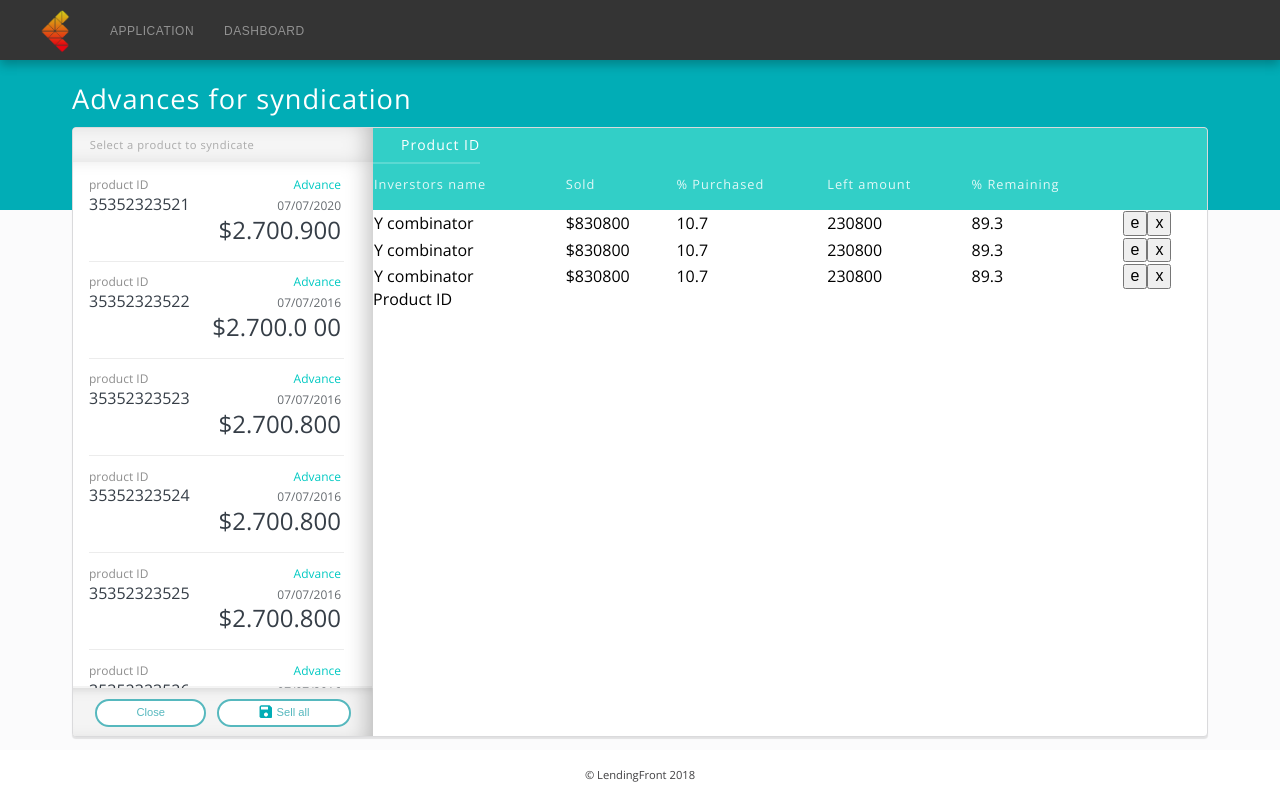
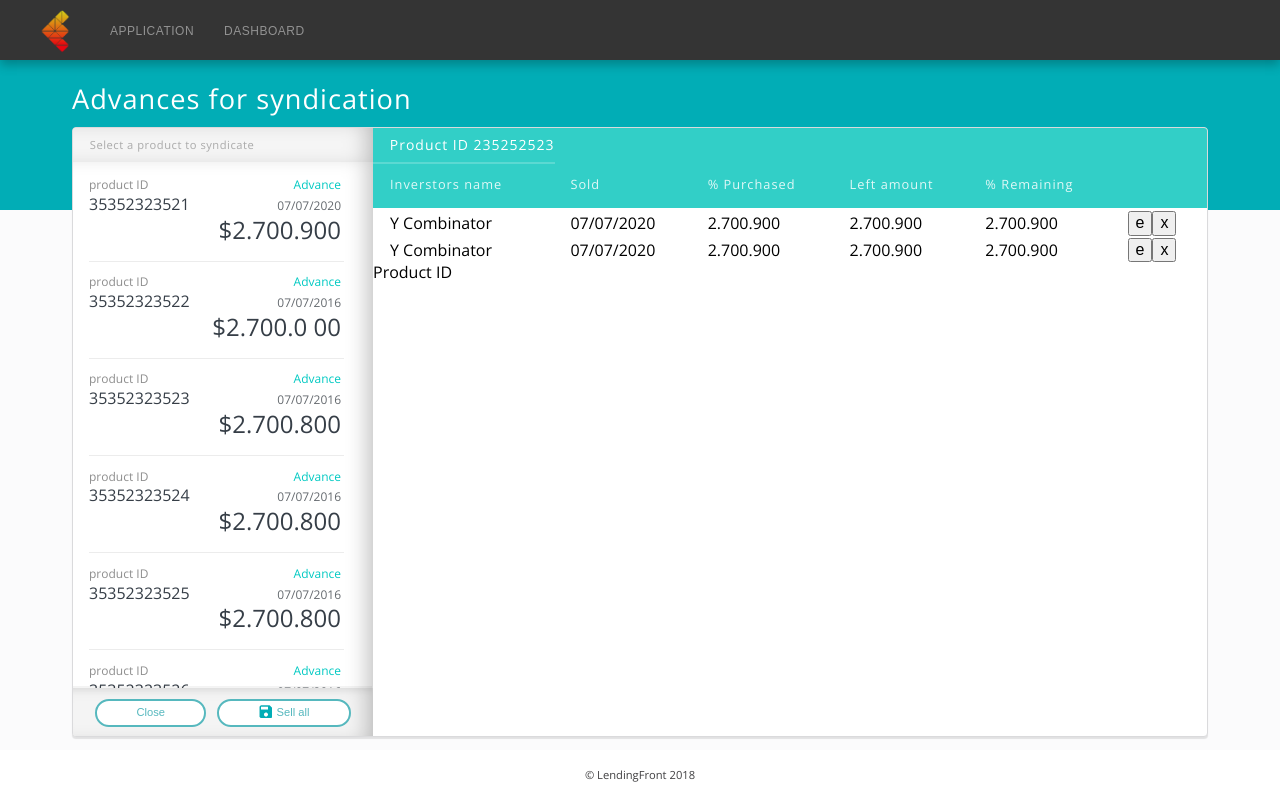
Before and after one commit to muygrafico/syndication-system-front, a React app: page / in a window 1280 px wide. Built offline with nearby package versions, Linux system fonts and the light colour scheme.

Commit message:
re-style product CRUD component

```diff
--- a/src/components/ui/ProductCrud.js
+++ b/src/components/ui/ProductCrud.js
@@ -1,9 +1,32 @@
 import React from 'react'
+
+const productCRUD = {
+    id: 235252523,
+    totalAmount: 2523532,
+    purchases: [
+        {
+            inverstorsName: 'Y Combinator',
+            sold: '07/07/2020',
+            purchasedPercentage: '2.700.900',
+            amountLeft: '2.700.900',
+            remainingPercentage: '2.700.900'
+        },
+        {
+            inverstorsName: 'Y Combinator',
+            sold: '07/07/2020',
+            purchasedPercentage: '2.700.900',
+            amountLeft: '2.700.900',
+            remainingPercentage: '2.700.900'
+        }
+    ]
+}
 
 const ProductCrud = (props) => (
     <div className='product-crud'>
         <div className='product-crud__header'>
-            <h3 className='product-crud__id'>Product ID</h3>
+            <h3 className='product-crud__id'>
+                Product ID {productCRUD.id}
+            </h3>
         </div>
         <div className='product-crud__purchase-list'>
             <table className='product-crud__table'>
@@ -18,39 +41,24 @@ const ProductCrud = (props) => (
                     </tr>
                 </thead>
                 <tbody>
-                    <tr>
-                        <td>Y combinator</td>
-                        <td>$830800</td>
-                        <td>10.7</td>
-                        <td>230800</td>
-                        <td>89.3</td>
-                        <td>
-                            <button>e</button>
-                            <button>x</button>
-                        </td>
-                    </tr>
-                    <tr>
-                        <td>Y combinator</td>
-                        <td>$830800</td>
-                        <td>10.7</td>
-                        <td>230800</td>
-                        <td>89.3</td>
-                        <td>
-                            <button>e</button>
-                            <button>x</button>
-                        </td>
-                    </tr>
-                    <tr>
-                        <td>Y combinator</td>
-                        <td>$830800</td>
-                        <td>10.7</td>
-                        <td>230800</td>
-                        <td>89.3</td>
-                        <td>
-                            <button>e</button>
-                            <button>x</button>
-                        </td>
-                    </tr>
+                    {productCRUD &&
+                    productCRUD.purchases.length > 0 &&
+                    productCRUD.purchases.map((p, i) => {
+                            return (
+                                <tr key={i}>
+                                    <td>{p.inverstorsName}</td>
+                                    <td>{p.sold}</td>
+                                    <td>{p.purchasedPercentage}</td>
+                                    <td>{p.amountLeft}</td>
+                                    <td>{p.remainingPercentage}</td>
+                                    <td>
+                                        <button>e</button>
+                                        <button>x</button>
+                                    </td>
+                                </tr>
+                            )
+                        })
+                    }
                 </tbody>
             </table>
         </div>
--- a/src/styles/scss/components/ui/_product-crud.scss
+++ b/src/styles/scss/components/ui/_product-crud.scss
@@ -6,6 +6,23 @@
   p {
     margin: 0;
     padding: 0;
+  }
+}
+.product-crud__purchase-list {
+  // background-color: red;
+  padding-left: 1em;
+  position: relative;
+   z-index: 1;
+
+  &::before {
+    content: '';
+    z-index: 0;
+    position: absolute;
+    width: 100%;
+    height: 50px;
+    background-color: #32CFC7;
+    left: 0;
+    top: 0;
   }
 }
 
@@ -17,7 +34,7 @@
 
 .product-crud__id {
   margin: 0;
-  padding: .7em 0 .7em 2em;
+  padding: .7em 0 .7em 1.2em;
   border-bottom: 2px solid rgba($white-color, .2);
   display: inline-block;
   color: $white-color;
@@ -25,6 +42,8 @@
   font-size: .875em;
   line-height: 1em;
   letter-spacing: 1px;
+  position: relative;
+  z-index: 2;
 }
 
 .product-crud__table {
@@ -36,7 +55,9 @@
   }
 
   thead th {
-    background-color: #32CFC7;
+    // background-color: #32CFC7;
+    position: relative;
+    z-index: 1;
     height: 50px;
     font-size: .8em;
     font-weight: 400;
```
